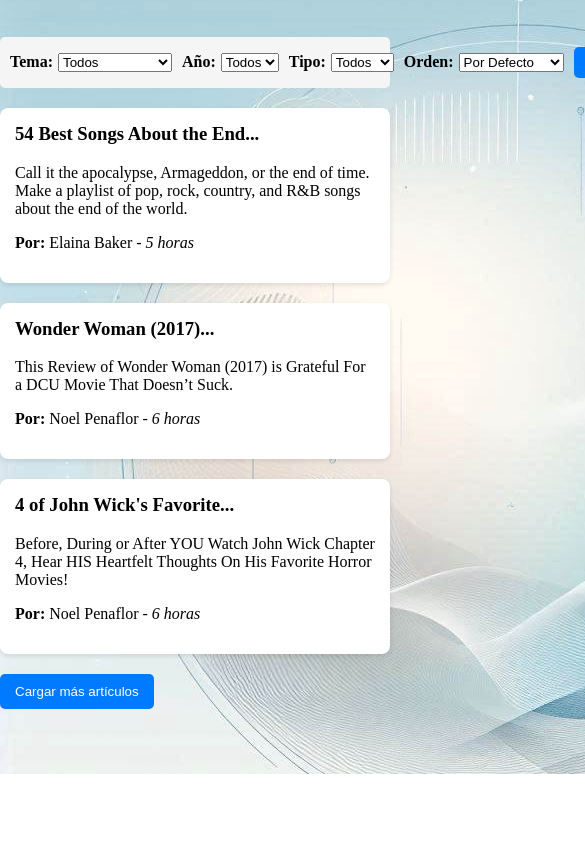
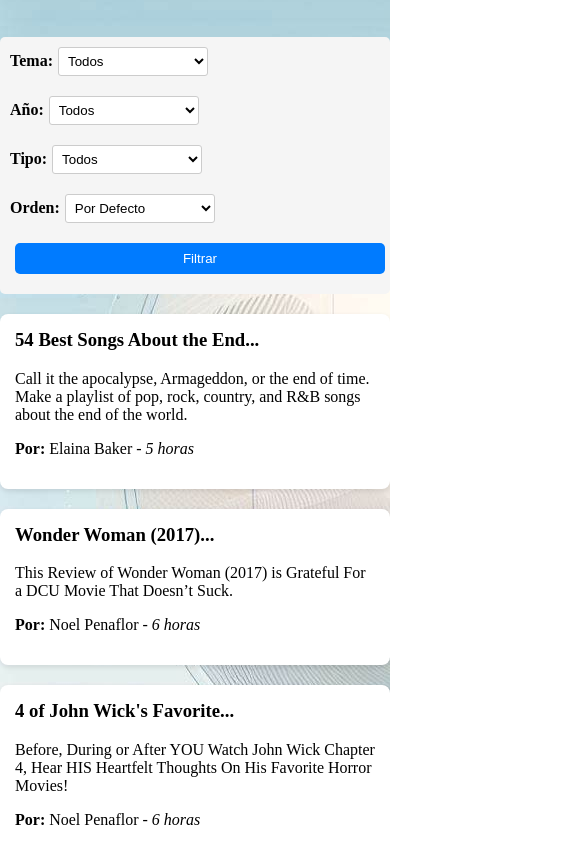
Before and after one commit to ssteban/ArticHub, a plain HTML site: page frontend/templates/articulos.html in a window 390 px wide. Shown: the part 70-915 px from the top of the page, 585 px wide, since content can reach past the window. Before the commit the page ends 844 px from the top, so only its background shows below. Drawn offline with Linux system fonts and the light colour scheme.

Commit message:
Add files via upload

```diff
--- a/frontend/styles/articulos.css
+++ b/frontend/styles/articulos.css
@@ -105,6 +105,16 @@ button{
     #registroContainer .right-column {
         width: 100% !important; /* Forzar que las columnas ocupen el 100% */
         margin-bottom: 10px !important; /* Añadir espacio entre los campos */
+    }
+
+    .filter-bar {
+        flex-direction: column; /* Para pantallas pequeñas, muestra los elementos en columna */
+        align-items: stretch;
+    }
+
+    .filter-dropdown, .filter-button {
+        width: 100%; /* Los elementos ocupan el ancho completo */
+        margin-bottom: 10px; /* Añade espacio entre los elementos en pantallas pequeñas */
     }
 }
 
@@ -334,12 +344,14 @@ button{
 /* Estilos para la barra de filtros */
 .filter-bar {
     display: flex;
+    flex-wrap: wrap; /* Permite que los elementos se ajusten */
     align-items: center;
     justify-content: space-between;
     background-color: #f5f5f5;
     padding: 10px;
     border-radius: 5px;
     margin-bottom: 20px;
+    gap: 10px; /* Añadir espacio entre los elementos */
 }
 
 .filter-dropdown {
@@ -353,12 +365,13 @@ button{
     font-weight: bold;
 }
 
-.filter-dropdown button {
-    padding: 5px 10px;
+.filter-dropdown select {
+    padding: 5px;
     border-radius: 3px;
     border: 1px solid #ccc;
     background-color: #fff;
     cursor: pointer;
+    width: 150px; /* Ajusta el ancho del selector */
 }
 
 .filter-button {
@@ -368,6 +381,7 @@ button{
     border: none;
     border-radius: 5px;
     cursor: pointer;
+    white-space: nowrap; /* Evita que el texto se rompa en varias líneas */
 }
 
 .filter-button:hover {
```
